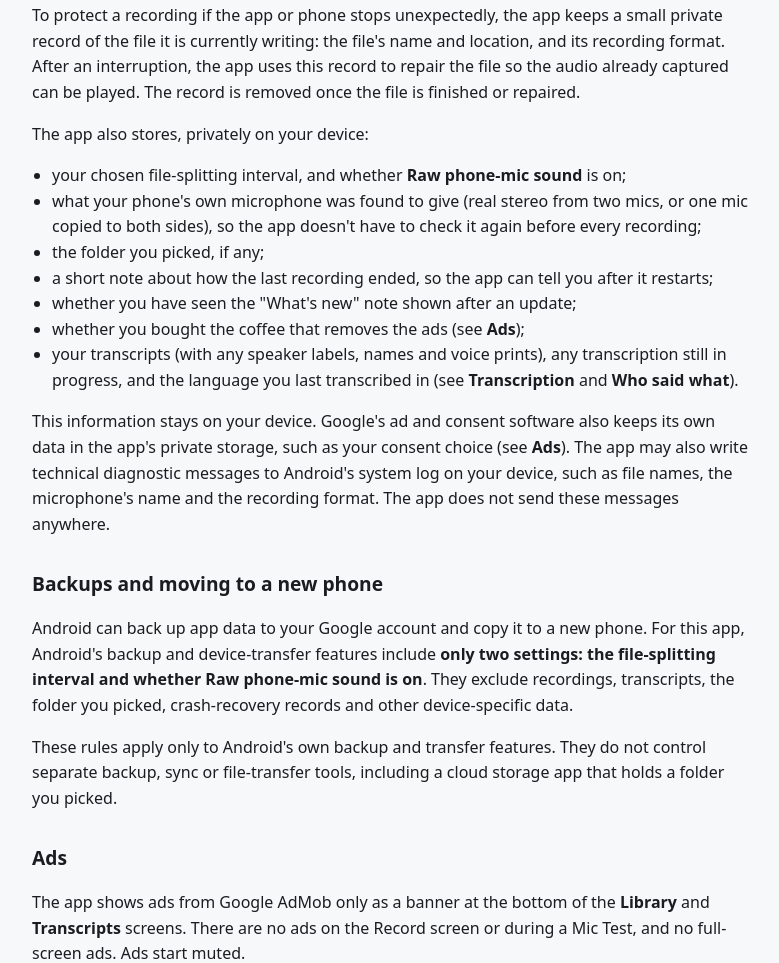
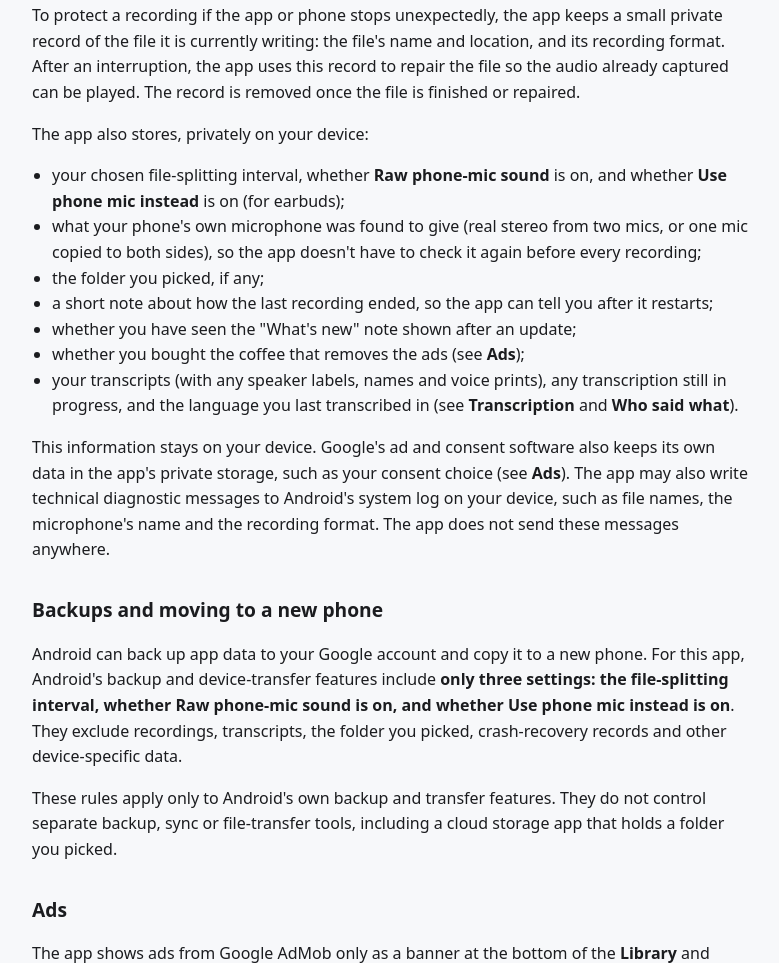
Before and after one commit to EliBukin/WavRecorder, a plain HTML site: page index.html in a window 1280 px wide. Shown: the part 2879-3842 px from the top of the page, without its empty margins (248-1027 px from the left). Drawn offline with Linux system fonts and the light colour scheme.

Commit message:
Privacy policy: Android's backups hold three settings, the earbuds switch too (correction before publishing; not live yet)
Co-Authored-By: Claude Opus 5.5 <noreply@anthropic.com>

```diff
--- a/index.html
+++ b/index.html
@@ -73,7 +73,7 @@
 <p>To protect a recording if the app or phone stops unexpectedly, the app keeps a small private record of the file it is currently writing: the file's name and location, and its recording format. After an interruption, the app uses this record to repair the file so the audio already captured can be played. The record is removed once the file is finished or repaired.</p>
 <p>The app also stores, privately on your device:</p>
 <ul>
-<li>your chosen file-splitting interval, and whether <strong>Raw phone-mic sound</strong> is on;</li>
+<li>your chosen file-splitting interval, whether <strong>Raw phone-mic sound</strong> is on, and whether <strong>Use phone mic instead</strong> is on (for earbuds);</li>
 <li>what your phone's own microphone was found to give (real stereo from two mics, or one mic copied to both sides), so the app doesn't have to check it again before every recording;</li>
 <li>the folder you picked, if any;</li>
 <li>a short note about how the last recording ended, so the app can tell you after it restarts;</li>
@@ -83,7 +83,7 @@
 </ul>
 <p>This information stays on your device. Google's ad and consent software also keeps its own data in the app's private storage, such as your consent choice (see <strong>Ads</strong>). The app may also write technical diagnostic messages to Android's system log on your device, such as file names, the microphone's name and the recording format. The app does not send these messages anywhere.</p>
 <h2>Backups and moving to a new phone</h2>
-<p>Android can back up app data to your Google account and copy it to a new phone. For this app, Android's backup and device-transfer features include <strong>only two settings: the file-splitting interval and whether Raw phone-mic sound is on</strong>. They exclude recordings, transcripts, the folder you picked, crash-recovery records and other device-specific data.</p>
+<p>Android can back up app data to your Google account and copy it to a new phone. For this app, Android's backup and device-transfer features include <strong>only three settings: the file-splitting interval, whether Raw phone-mic sound is on, and whether Use phone mic instead is on</strong>. They exclude recordings, transcripts, the folder you picked, crash-recovery records and other device-specific data.</p>
 <p>These rules apply only to Android's own backup and transfer features. They do not control separate backup, sync or file-transfer tools, including a cloud storage app that holds a folder you picked.</p>
 <h2>Ads</h2>
 <p>The app shows ads from Google AdMob only as a banner at the bottom of the <strong>Library</strong> and <strong>Transcripts</strong> screens. There are no ads on the Record screen or during a Mic Test, and no full-screen ads. Ads start muted.</p>
```
Also changed, not shown: privacy-policy.html (+2 -2 lines).
